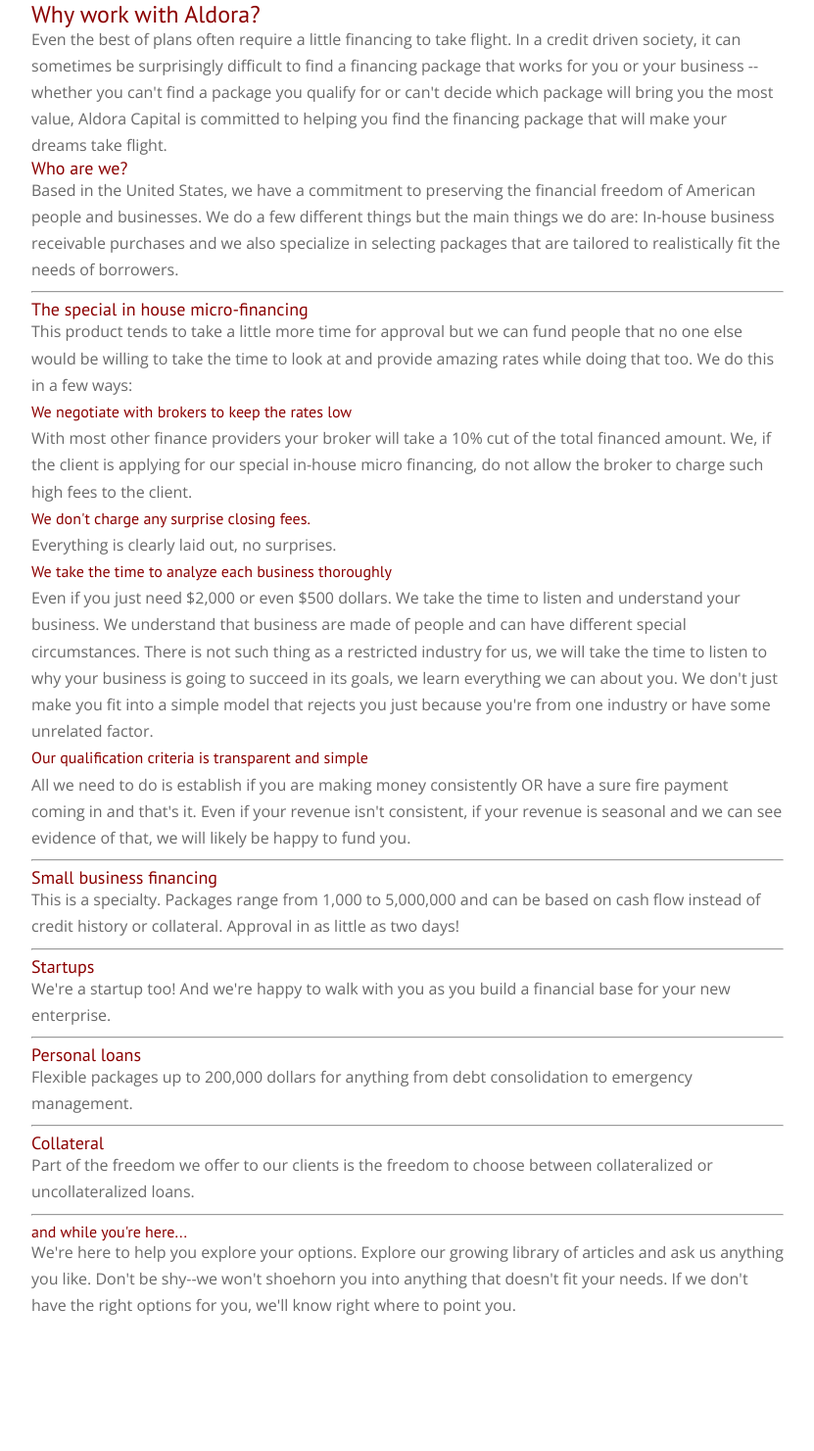
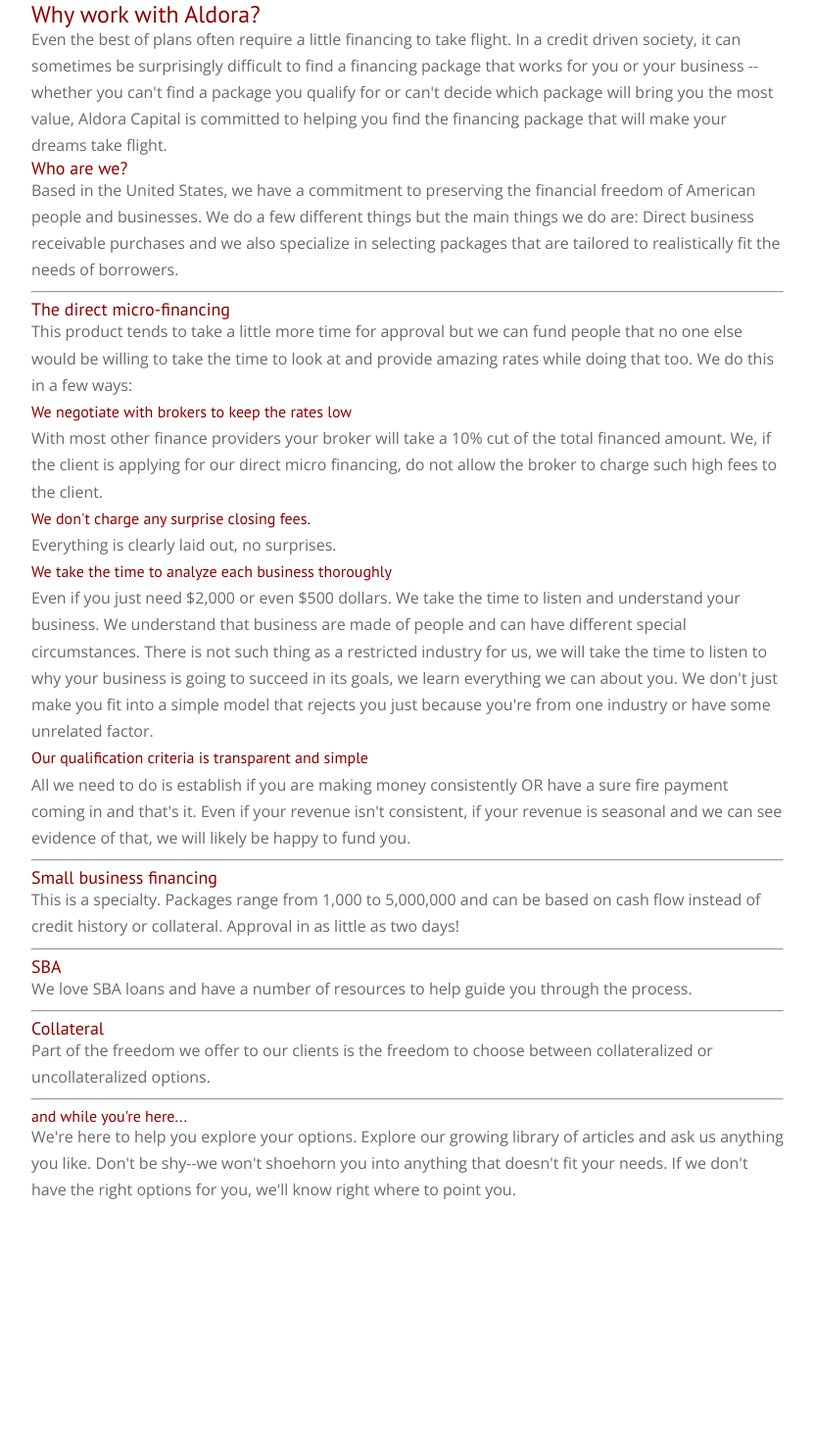
Before and after one commit to zaochamb/Wobsite, a Flask app: page / in a window 1280 px wide. Shown: the part 364-1845 px from the top of the page at 98% size, without its empty margins (224-1055 px from the left). Run offline with Flask 2, Linux system fonts and the light colour scheme.

Commit message:
more homepage copy

```diff
--- a/templates/home.html
+++ b/templates/home.html
@@ -24,13 +24,13 @@
         <h3> Who are we?</h3>
         <p>
             Based in the United States, we have a commitment to preserving the financial freedom of American people and
-            businesses. We do a few different things but the main things we do are: In-house business receivable
+            businesses. We do a few different things but the main things we do are: Direct business receivable
             purchases and we also
             specialize in selecting packages that are tailored to realistically fit the needs of borrowers.
         </p>
         <hr>
 
-            <h3>The special in house micro-financing</h3>
+            <h3>The direct micro-financing</h3>
             <p>
             This product tends to take a little more time for approval but we can fund people that no one else would be willing to
             take the time to look at and provide amazing rates while doing that too.
@@ -39,7 +39,7 @@
             <ul>
                 <li><h4>We negotiate with brokers to keep the rates low</h4>
                     With most other finance providers your broker will take a 10% cut of the total financed amount.
-                    We, if the client is applying for our special in-house micro financing, do not allow the broker to
+                    We, if the client is applying for our direct micro financing, do not allow the broker to
                     charge such high fees to the client.
                 </li>
                 <li><h4> We don't charge any surprise closing fees.</h4>
@@ -70,24 +70,16 @@
             credit history or collateral. Approval in as little as two days!
         </p>
         <hr>
-        <h3>
-            Startups</h3>
-        <p>We're a startup too! And we're happy to walk with you as you build a financial base for your new enterprise.
-        </p>
-        <hr>
-        <h3>
-            Personal loans
+        <h3>SBA
         </h3>
-        <p>
-            Flexible packages up to 200,000 dollars for anything from debt consolidation to emergency management.
-        </p>
+        <p> We love SBA loans and have a number of resources to help guide you through the process.</p>
         <hr>
         <h3>
             Collateral
         </h3>
         <p>
             Part of the freedom we offer to our clients is the freedom to choose between collateralized or
-            uncollateralized loans.
+            uncollateralized options.
         </p>
         <hr>
         <h4> and while you're here... </h4>
```
